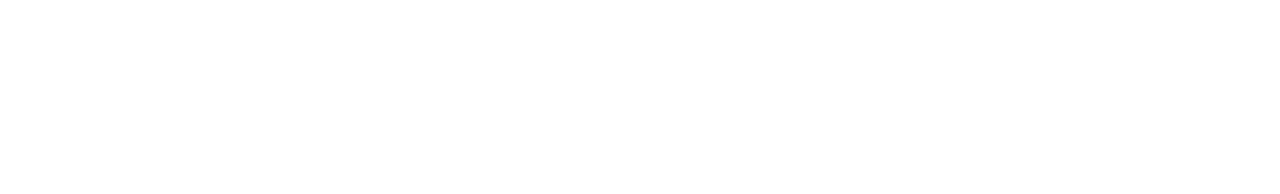
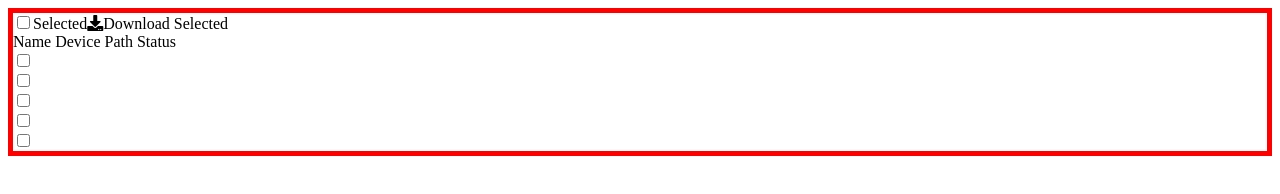
Before and after one commit to Etubom/FilePathViewer, a website: page index.html in a window 1280 px wide. Drawn offline with Linux system fonts and the light colour scheme.

Commit message:
html and css pages setup

```diff
--- a/css/styles.css
+++ b/css/styles.css
@@ -0,0 +1,3 @@
+.wrapper{
+    border: 5px solid red;
+}
--- a/index.html
+++ b/index.html
@@ -4,7 +4,22 @@
     <meta charset="UTF-8" />
     <meta name="viewport" content="width=device-width, initial-scale=1.0" />
     <meta http-equiv="X-UA-Compatible" content="ie=edge" />
+    <link rel="stylesheet" href="https://use.fontawesome.com/releases/v5.6.3/css/all.css" integrity="sha384-UHRtZLI+pbxtHCWp1t77Bi1L4ZtiqrqD80Kn4Z8NTSRyMA2Fd33n5dQ8lWUE00s/" crossorigin="anonymous">
+    <link rel="stylesheet" href="./css/styles.css">
     <title>File Path Viewer</title>
   </head>
-  <body></body>
+  <body>
+    <div class="wrapper">
+      <div><input type="checkbox" name="" /><Span>Selected</Span><i class="fas fa-download"></i><span>Download Selected</span></div>
+      <div>
+        <span>Name</span> <span>Device</span> <span>Path</span>
+        <span>Status</span>
+      </div>
+      <div><input type="checkbox" name="" /></div>
+      <div><input type="checkbox" name="" /></div>
+      <div><input type="checkbox" name="" /></div>
+      <div><input type="checkbox" name="" /></div>
+      <div><input type="checkbox" name="" /></div>
+    </div>
+  </body>
 </html>
--- a/package.json
+++ b/package.json
@@ -4,8 +4,8 @@
   "description": "",
   "main": "index.js",
   "scripts": {
-    "test": "jest",
-    "testwatch": "jest --watchAll"
+    "test": "jest"
+    // "testwatch": "jest --watchAll"
   },
   "repository": {
     "type": "git",
```
